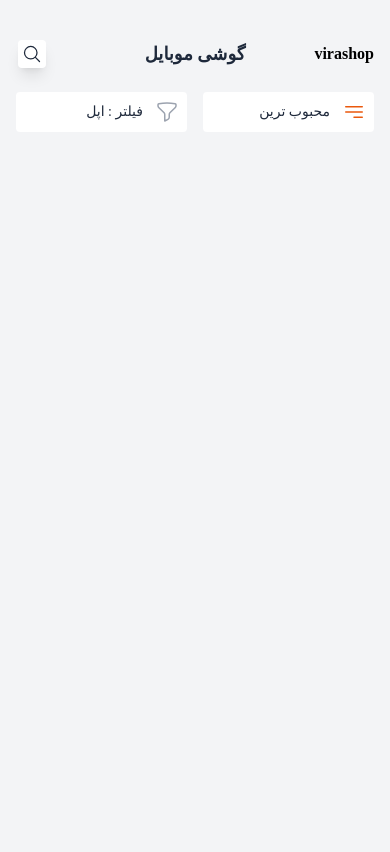
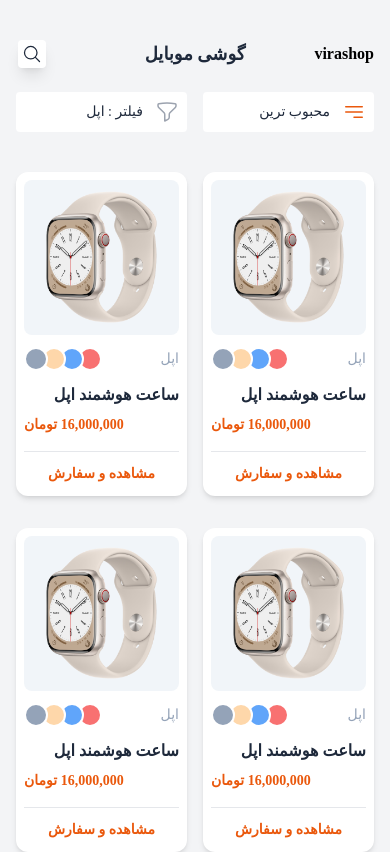
Before and after one commit to kaakavand/store-tailwindcss, a website: page public/index.html in a window 390 px wide. Drawn offline with Linux system fonts and the light colour scheme; files whose address does not match are found by name.

Commit message:
add sidbar and sort responsive

```diff
--- a/public/index.html
+++ b/public/index.html
@@ -6,12 +6,12 @@
   <meta http-equiv="X-UA-Compatible" content="IE=edge">
   <meta name="viewport" content="width=device-width, initial-scale=1.0">
   <link rel="stylesheet" href="./build/tailwind.css">
-  <title>Document</title>
+  <title>فروشگاه اینترنتی - صفحه اصلی</title>
 </head>
 
 <body class="bg-gray-100">
   <!-- app bar -->
-  <div class="flex items-center justify-between mt-10 px-4 mb-6">
+  <div class="flex md:hidden items-center justify-between mt-10 px-4 mb-6">
     <div class="font-bold w-8">virashop</div>
     <div class="text-lg font-bold text-slate-800">گوشی موبایل</div>
     <div class="flex items-center justify-center w-8">
@@ -23,7 +23,7 @@
     </div>
   </div>
   <!-- filter -->
-  <div class="flex items-center justify-between px-4 gap-x-4 mb-10">
+  <div class="flex md:hidden items-center justify-between px-4 gap-x-4 mb-10">
     <div class="bg-white rounded p-2 flex items-center justify-start w-1/2">
       <div>
         <svg xmlns="http://www.w3.org/2000/svg" viewBox="0 0 24 24" fill="currentColor" class="w-6 h-6 text-orange-600">
@@ -36,7 +36,8 @@
     </div>
     <div class="bg-white rounded p-2 flex items-center justify-start w-1/2">
       <div>
-        <svg xmlns="http://www.w3.org/2000/svg" fill="none" viewBox="0 0 24 24" stroke-width="1.5" stroke="currentColor" class="w-6 h-6 text-gray-400">
+        <svg xmlns="http://www.w3.org/2000/svg" fill="none" viewBox="0 0 24 24" stroke-width="1.5" stroke="currentColor"
+          class="w-6 h-6 text-gray-400">
           <path stroke-linecap="round" stroke-linejoin="round"
             d="M12 3c2.755 0 5.455.232 8.083.678.533.09.917.556.917 1.096v1.044a2.25 2.25 0 01-.659 1.591l-5.432 5.432a2.25 2.25 0 00-.659 1.591v2.927a2.25 2.25 0 01-1.244 2.013L9.75 21v-6.568a2.25 2.25 0 00-.659-1.591L3.659 7.409A2.25 2.25 0 013 5.818V4.774c0-.54.384-1.006.917-1.096A48.32 48.32 0 0112 3z" />
         </svg>
@@ -44,10 +45,92 @@
       <span class="text-sm font-medium text-slate-800 mr-3">فیلتر : اپل</span>
     </div>
   </div>
-  <!-- product section -->
-  <div class="flex ">
+  <div class="grid grid-cols-12 grid-row-[55px_minmax(500px,_1fr)] md:gap-8">
+    <!-- sidbar -->
+    <div class="hidden md:block col-span-3 row-span-2">
+      sidbar
+    </div>
+    <div class="hidden md:block col-span-9">sdfasdf</div>
+    <div class="col-span-12 md:col-span-9">
+      <div class="grid gap-x-4 gap-y-8 grid-cols-2  px-4 md:grid-cols-3 lg:grid-cols-4">
+        <div class="bg-white rounded-xl p-2 shadow-md">
+          <div class="mb-3 bg-slate-100 rounded-lg p-2">
+            <img src="./assets//images/apple-watch.png" alt="">
+          </div>
+          <div class="flex items-center justify-between w-full mb-3">
+            <span class="text-slate-400 text-sm md:text-base">اپل</span>
+            <div class="flex items-center">
+              <div class="w-6 h-6 rounded-full cursor-pointer bg-red-400 border-2 border-white"></div>
+              <div class="w-6 h-6 rounded-full cursor-pointer bg-blue-400 border-2 border-white -mr-1.5"></div>
+              <div class="w-6 h-6 rounded-full cursor-pointer bg-orange-200 border-2 border-white -mr-1.5"></div>
+              <div class="w-6 h-6 rounded-full cursor-pointer bg-slate-400 border-2 border-white -mr-1.5"></div>
+            </div>
+          </div>
+          <div class="text-slate-800 text-xm font-bold mb-2 md:text-base">ساعت هوشمند اپل</div>
+          <div class="text-orange-600 font-bold text-left text-sm mb-4">16,000,000 تومان</div>
+          <hr class="mb-2">
+          <button class="w-full font-bold text-sm text-orange-600 py-1 md:text-base">مشاهده و سفارش</button>
+        </div>
+        <div class="bg-white rounded-xl p-2 shadow-md">
+          <div class="mb-3 bg-slate-100 rounded-lg p-2">
+            <img src="./assets//images/apple-watch.png" alt="">
+          </div>
+          <div class="flex items-center justify-between w-full mb-3">
+            <span class="text-slate-400 text-sm md:text-base">اپل</span>
+            <div class="flex items-center">
+              <div class="w-6 h-6 rounded-full cursor-pointer bg-red-400 border-2 border-white"></div>
+              <div class="w-6 h-6 rounded-full cursor-pointer bg-blue-400 border-2 border-white -mr-1.5"></div>
+              <div class="w-6 h-6 rounded-full cursor-pointer bg-orange-200 border-2 border-white -mr-1.5"></div>
+              <div class="w-6 h-6 rounded-full cursor-pointer bg-slate-400 border-2 border-white -mr-1.5"></div>
+            </div>
+          </div>
+          <div class="text-slate-800 text-xm font-bold mb-2 md:text-base">ساعت هوشمند اپل</div>
+          <div class="text-orange-600 font-bold text-left text-sm mb-4">16,000,000 تومان</div>
+          <hr class="mb-2">
+          <button class="w-full font-bold text-sm text-orange-600 py-1 md:text-base">مشاهده و سفارش</button>
+        </div>
+        <div class="bg-white rounded-xl p-2 shadow-md">
+          <div class="mb-3 bg-slate-100 rounded-lg p-2">
+            <img src="./assets//images/apple-watch.png" alt="">
+          </div>
+          <div class="flex items-center justify-between w-full mb-3">
+            <span class="text-slate-400 text-sm md:text-base">اپل</span>
+            <div class="flex items-center">
+              <div class="w-6 h-6 rounded-full cursor-pointer bg-red-400 border-2 border-white"></div>
+              <div class="w-6 h-6 rounded-full cursor-pointer bg-blue-400 border-2 border-white -mr-1.5"></div>
+              <div class="w-6 h-6 rounded-full cursor-pointer bg-orange-200 border-2 border-white -mr-1.5"></div>
+              <div class="w-6 h-6 rounded-full cursor-pointer bg-slate-400 border-2 border-white -mr-1.5"></div>
+            </div>
+          </div>
+          <div class="text-slate-800 text-xm font-bold mb-2 md:text-base">ساعت هوشمند اپل</div>
+          <div class="text-orange-600 font-bold text-left text-sm mb-4">16,000,000 تومان</div>
+          <hr class="mb-2">
+          <button class="w-full font-bold text-sm text-orange-600 py-1 md:text-base">مشاهده و سفارش</button>
+        </div>
+        <div class="bg-white rounded-xl p-2 shadow-md">
+          <div class="mb-3 bg-slate-100 rounded-lg p-2">
+            <img src="./assets//images/apple-watch.png" alt="">
+          </div>
+          <div class="flex items-center justify-between w-full mb-3">
+            <span class="text-slate-400 text-sm md:text-base">اپل</span>
+            <div class="flex items-center">
+              <div class="w-6 h-6 rounded-full cursor-pointer bg-red-400 border-2 border-white"></div>
+              <div class="w-6 h-6 rounded-full cursor-pointer bg-blue-400 border-2 border-white -mr-1.5"></div>
+              <div class="w-6 h-6 rounded-full cursor-pointer bg-orange-200 border-2 border-white -mr-1.5"></div>
+              <div class="w-6 h-6 rounded-full cursor-pointer bg-slate-400 border-2 border-white -mr-1.5"></div>
+            </div>
+          </div>
+          <div class="text-slate-800 text-xm font-bold mb-2 md:text-base">ساعت هوشمند اپل</div>
+          <div class="text-orange-600 font-bold text-left text-sm mb-4">16,000,000 تومان</div>
+          <hr class="mb-2">
+          <button class="w-full font-bold text-sm text-orange-600 py-1 md:text-base">مشاهده و سفارش</button>
+        </div>
+      </div>
+    </div>
 
   </div>
+  <!-- product section -->
+
 </body>
 
 </html>
```
Also changed, not shown: public/assets/images/apple-watch.png (added), public/build/tailwind.css, src/css/tailwind.css (line endings or trailing spaces).
